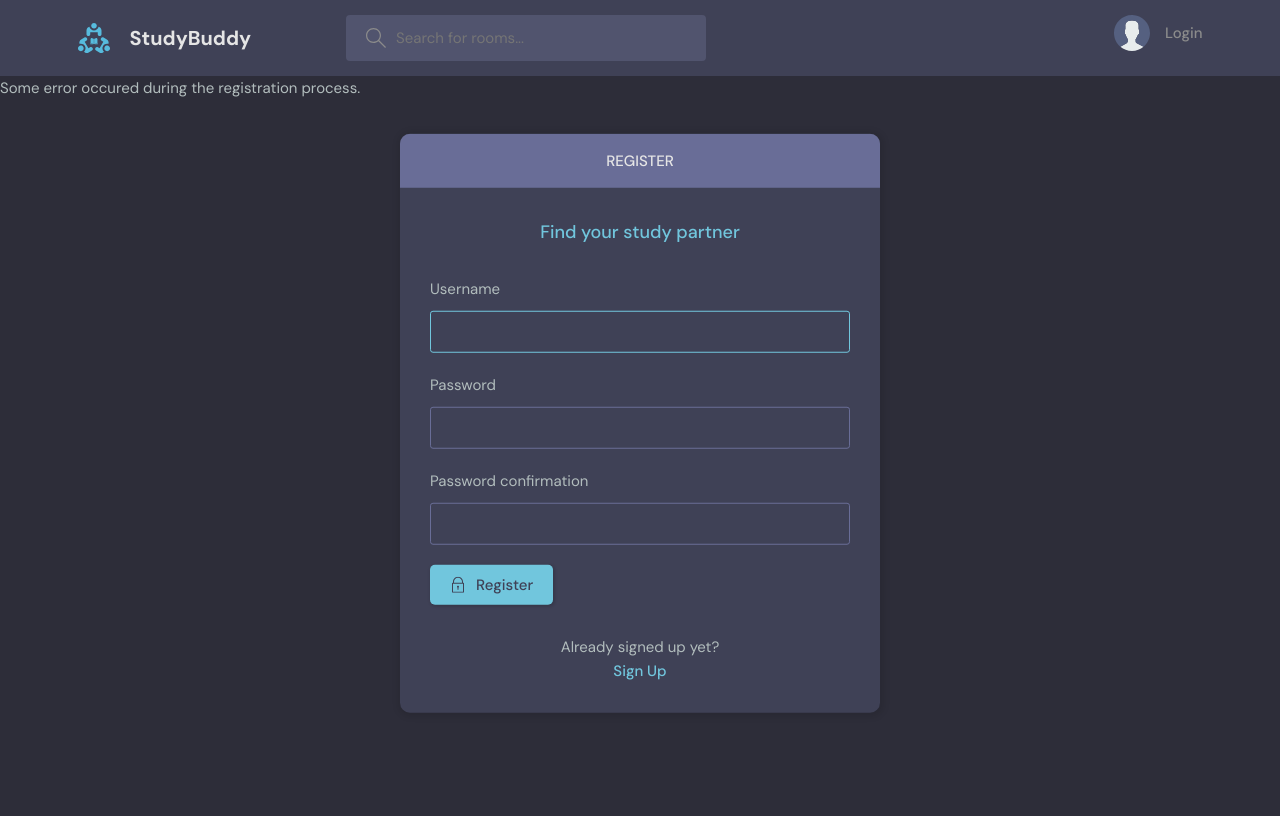
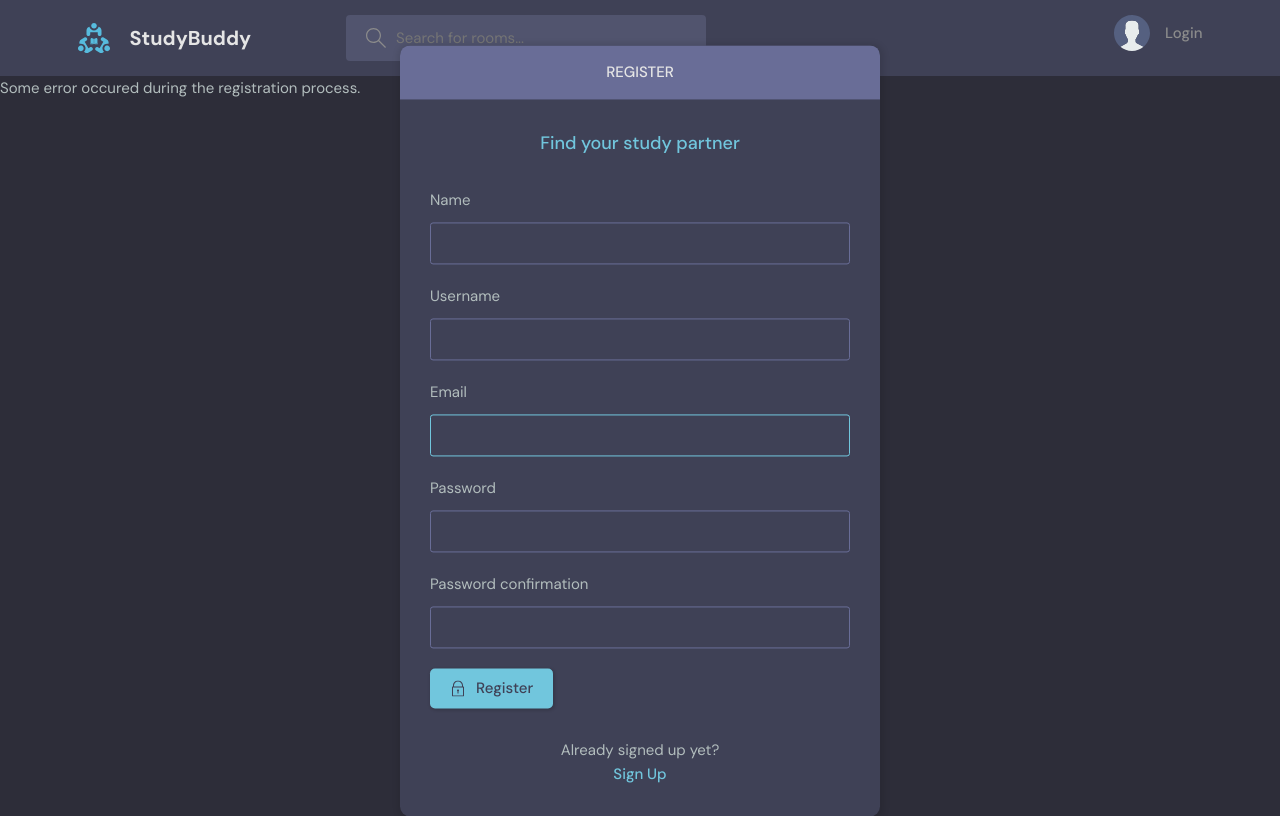
Before and after one commit to GauravKBhatt/Studybud_Django_TraversyMedia, a Django app: page /register/ in a window 1280 px wide. Before the commit the page ends 713 px from the top, so only its background shows below. Run offline with Django 5.2, Linux system fonts and the light colour scheme.

Commit message:
Worked on the custom user form and many other customization. Some details left but the project is mostly finished. Will revisit in future. Bye

```diff
--- a/base/admin.py
+++ b/base/admin.py
@@ -1,7 +1,9 @@
 from django.contrib import admin
 
 # Register your models here.
-from .models import Room,Message,Topic
+from .models import Room,Message,Topic,User
+# initially we did not have to import the User model because it was inbuilt but now we are using custom user model thus we need to register it.
 admin.site.register(Room)
 admin.site.register(Message)
 admin.site.register(Topic)
+admin.site.register(User)
--- a/base/forms.py
+++ b/base/forms.py
@@ -1,7 +1,6 @@
 from django.forms import ModelForm
-from .models import Room
-# to make user edit forms.
-from django.contrib.auth.models import User
+from .models import Room,User
+from django.contrib.auth.forms import UserCreationForm
 
 # creating a model form based on the model room
 class RoomForm(ModelForm):
@@ -14,4 +13,10 @@
 class UserForm(ModelForm):
     class Meta:
         model = User
-        fields = ['username','email']
+        fields = ['name','avatar','bio','username','email']
+
+# new user creation form.
+class MyUSerCreationForm(UserCreationForm):
+    class Meta:
+        model = User
+        fields = ['name','username','email','password1','password2']
--- a/base/models.py
+++ b/base/models.py
@@ -1,6 +1,19 @@
 from django.db import models
 # importing the built-in user model from django
-from django.contrib.auth.models import User
+# from django.contrib.auth.models import User
+# now we are going to use our awn customized user model.
+from django.contrib.auth.models import AbstractUser
+
+class User(AbstractUser):
+    name = models.CharField(max_length=200,null=True)
+    email=models.EmailField(unique=True,null=True)
+    bio=models.TextField(null=True)
+
+    # need the package pillow to preprocess the image.
+    avatar=models.ImageField(null=True,default="avatar.svg")
+
+    USERNAME_FIELD='email'
+    REQUIRED_FIELDS=[]
 
 class Topic(models.Model):
     name=models.CharField(max_length=200)
--- a/base/templates/base/activity_component.html
+++ b/base/templates/base/activity_component.html
@@ -7,7 +7,7 @@
             <div class="activities__boxHeader roomListRoom__header">
               <a href="{% url 'user-profile' message.user.id %}" class="roomListRoom__author">
                 <div class="avatar avatar--small">
-                  <img src="https://randomuser.me/api/portraits/women/11.jpg" />
+                  <img src="{{message.user.avatar.url}}" />
                 </div>
                 <p>
                   @{{message.user}}
--- a/base/templates/base/feed_component.html
+++ b/base/templates/base/feed_component.html
@@ -3,7 +3,8 @@
             <div class="roomListRoom__header">
               <a href="{% url 'user-profile' room.host.id %}" class="roomListRoom__author">
                 <div class="avatar avatar--small">
-                  <img src="https://randomuser.me/api/portraits/women/11.jpg" />
+                  <!-- after customizing the user model we are displaying the image  -->
+                  <img src="{{room.host.avatar.url}}" />
                 </div>
                 <span>@{{room.host.username}}</span>
               </a>
--- a/base/templates/base/login_register.html
+++ b/base/templates/base/login_register.html
@@ -17,8 +17,8 @@
         <form class="form" action="" method="POST">
           {% csrf_token %}
           <div class="form__group form__group">
-            <label for="room_name">Username</label>
-            <input id="username" name="username" type="text" placeholder="e.g. Gaurav1 />
+            <label for="room_name">Email</label>
+            <input id="username" name="email" type="text" placeholder="e.g. Gaurav1 />
           </div>
           <div class=" form__group">
             <label for="password">Password</label>
--- a/base/templates/base/update-user.html
+++ b/base/templates/base/update-user.html
@@ -18,6 +18,7 @@
         </div>
       </div>
       <div class="layout__body">
+        <!-- the enctype will let us upload files. -->
         <form class="form" action="" method="POST" enctype="multipart/form-data">
           {% csrf_token %}
 
--- a/base/views.py
+++ b/base/views.py
@@ -2,15 +2,15 @@
 from django.http import HttpResponse
 from django.contrib.auth.models import User
 # this helps us add AND OR to the queries
-from .models import Room,Topic,Message
+from .models import Room,Topic,Message,User
 from django.db.models import Q
 from django.contrib import messages
 from django.contrib.auth import authenticate, login,logout
 # importing a drecorator to restrict some pages for some users.
 from django.contrib.auth.decorators import login_required
-from .forms import RoomForm, UserForm
+from .forms import RoomForm, UserForm, MyUSerCreationForm
 # importing the inbuilt user signup form from django
-from django.contrib.auth.forms import UserCreationForm
+# from django.contrib.auth.forms import UserCreationForm
 #using the HttpResponse method.
 # def home(request):
 #     return HttpResponse('Home Page')
@@ -32,16 +32,16 @@
         redirect('Home')
     if request.method =='POST':
         # add .lower() later but now Gaurav and Tim are in uppercase in the DB
-        username = request.POST.get('username')
+        email = request.POST.get('email').lower()
         password = request.POST.get('password')
         try:
-            user = User.objects.get(username=username)
-            user = authenticate(request, username=username, password=password)
+            user = User.objects.get(email=email)
+            user = authenticate(request, email=email, password=password)
             if user is not None:
                 login(request, user)
                 return redirect('Home')
             else:
-                messages.error(request, 'The password does not match with the username.')
+                messages.error(request, 'The password does not match with the email.')
         except User.DoesNotExist:
             messages.error(request, 'The user does not exist.')
     context={'page':page}
@@ -55,9 +55,9 @@
 # register
 def registerPage(request):
     page='register'
-    form = UserCreationForm()
+    form = MyUSerCreationForm()
     context = {'page':page,'form':form}
-    form=UserCreationForm(request.POST)
+    form=MyUSerCreationForm(request.POST)
     if form.is_valid():
         # first we want to clean the data like making sure all the usenrame characters are in lower case, thus, we do not commit immediately.
         user=form.save(commit=False)
@@ -195,7 +195,8 @@
     form = UserForm(instance=user)
 
     if request.method =='POST':
-        form = UserForm(request.POST,instance=user)
+        # the request.files contains uploaded files and request.data contains uploaded data
+        form = UserForm(request.POST,request.FILES,instance=user)
         if form.is_valid():
             form.save()
             return redirect('user-profile',pk=user.id)
--- a/studybud/urls.py
+++ b/studybud/urls.py
@@ -1,6 +1,8 @@
 
 from django.contrib import admin
 from django.urls import path,include
+from django.conf import settings
+from django.conf.urls.static import static
 
 
 
@@ -12,3 +14,6 @@
     # now to make sure all the requests with api in the uri goto the url file of api subfolder of base app.
     path('api/',include('base.api.urls'))
 ]
+
+# path comes from the media_url specified in the settings.py and file path comes from the media_root specified there.
+urlpatterns += static(settings.MEDIA_URL,document_root=settings.MEDIA_ROOT)
--- a/templates/navbar.html
+++ b/templates/navbar.html
@@ -26,7 +26,7 @@
           <div class="header__user">
             <a href="{% url 'user-profile' user.id %}">
               <div class="avatar avatar--medium active">
-                <img src="https://randomuser.me/api/portraits/men/37.jpg" />
+                <img src="{{user.avatar.url}}" />
               </div>
               <p>{{request.user.username}}<span>@{{request.user.username}}</span></p>
             </a>
```
Also changed, not shown: studybud/settings.py (+6 -1 lines), base/migrations/0001_initial.py, base/migrations/0002_topic_room_host_message_room_topic.py (deleted), base/migrations/0002_user_avatar_user_bio_user_name_alter_user_email.py (added), base/migrations/0003_alter_message_options_alter_room_options.py (deleted), base/migrations/0004_room_participants.py (deleted), db.sqlite3, static/images/2931e99d-7149-4940-857d-eacb748492e7.jpg (added), static/images/a3ef508f-85c2-440d-ab71-fddfc4778dfd.jpg (added).
